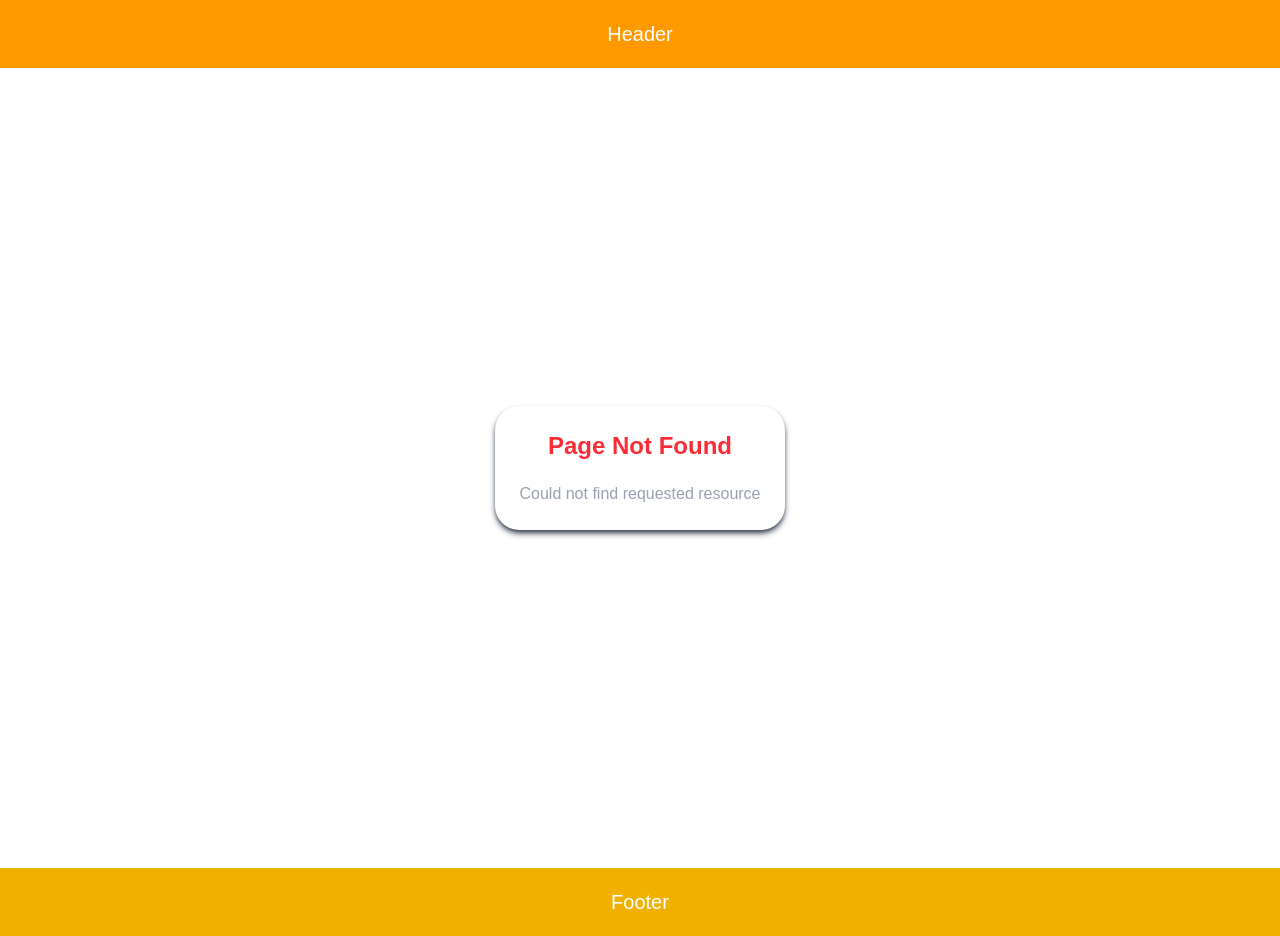
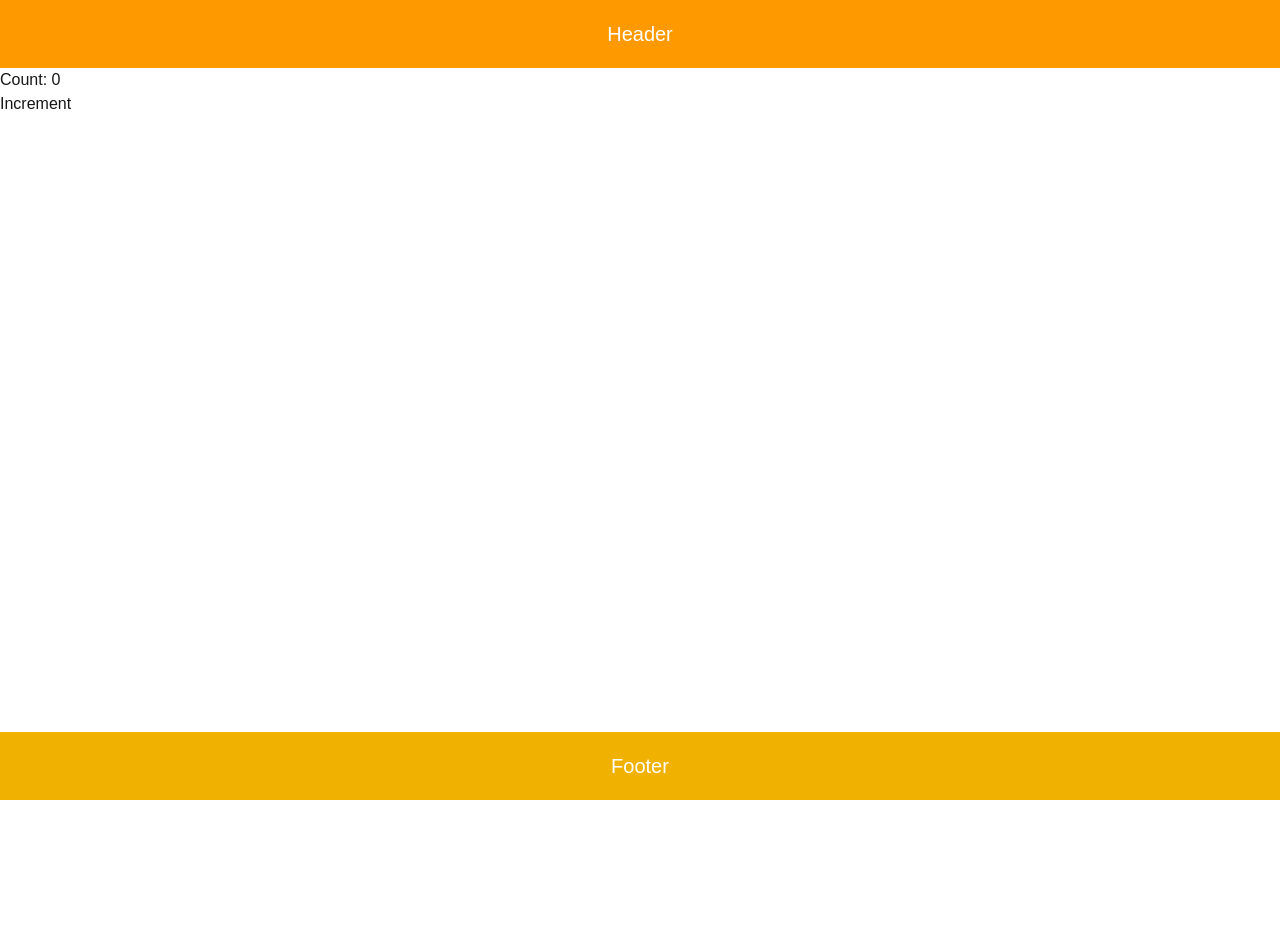
Before and after one commit to ammarAlzaqam/NEXT.JS-15-Tutorials, a Next.js app in the folder routing-demo/: page /counter in a window 1280 px wide. Before the commit this address had no page. After the commit the page ends 800 px from the top, so only its background shows below. Built offline with nearby package versions, Linux system fonts and the light colour scheme.

Commit message:
routing metadata

```diff
--- a/routing-demo/src/app/about/page.tsx
+++ b/routing-demo/src/app/about/page.tsx
@@ -1,3 +1,7 @@
+export const metadata = {
+  title: "About ammar abdo",
+};
+
 export default function About() {
   return <h1>About me</h1>;
 }
--- /dev/null
+++ b/routing-demo/src/app/counter/counter.tsx
@@ -0,0 +1,13 @@
+"use client";
+
+import { useState } from "react";
+
+export default function Counter() {
+  const [count, setCount] = useState(0);
+  return (
+    <div>
+      <p>Count: {count}</p>
+      <button onClick={() => setCount((prev) => prev + 1)}>Increment</button>
+    </div>
+  );
+}
--- /dev/null
+++ b/routing-demo/src/app/counter/page.tsx
@@ -0,0 +1,10 @@
+import { Metadata } from "next";
+import Counter from "./counter";
+
+export const metadata: Metadata = {
+  title: "counter",
+};
+
+export default function CounterPage() {
+  return <Counter />;
+}
--- a/routing-demo/src/app/products/[productId]/page.tsx
+++ b/routing-demo/src/app/products/[productId]/page.tsx
@@ -1,8 +1,22 @@
-export default async function ({
+import { Metadata } from "next";
+
+interface ProductProps {
+  params: Promise<{ productId: string }>;
+}
+
+export const generateMetadata = async ({
   params,
-}: {
-  params: Promise<{ productId: string }>;
-}) {
+}: ProductProps): Promise<Metadata> => {
+  const { productId } = await params;
+  const title = await new Promise((resolve) =>
+    setTimeout(() => resolve(`iPhone ${productId}`), 1000)
+  ); // search product in DB with id
+  return {
+    title: `Product ${title}`,
+  };
+};
+
+export default async function ({ params }: ProductProps) {
   const { productId } = await params;
   return <h1>Product {productId} details</h1>;
 }
```
